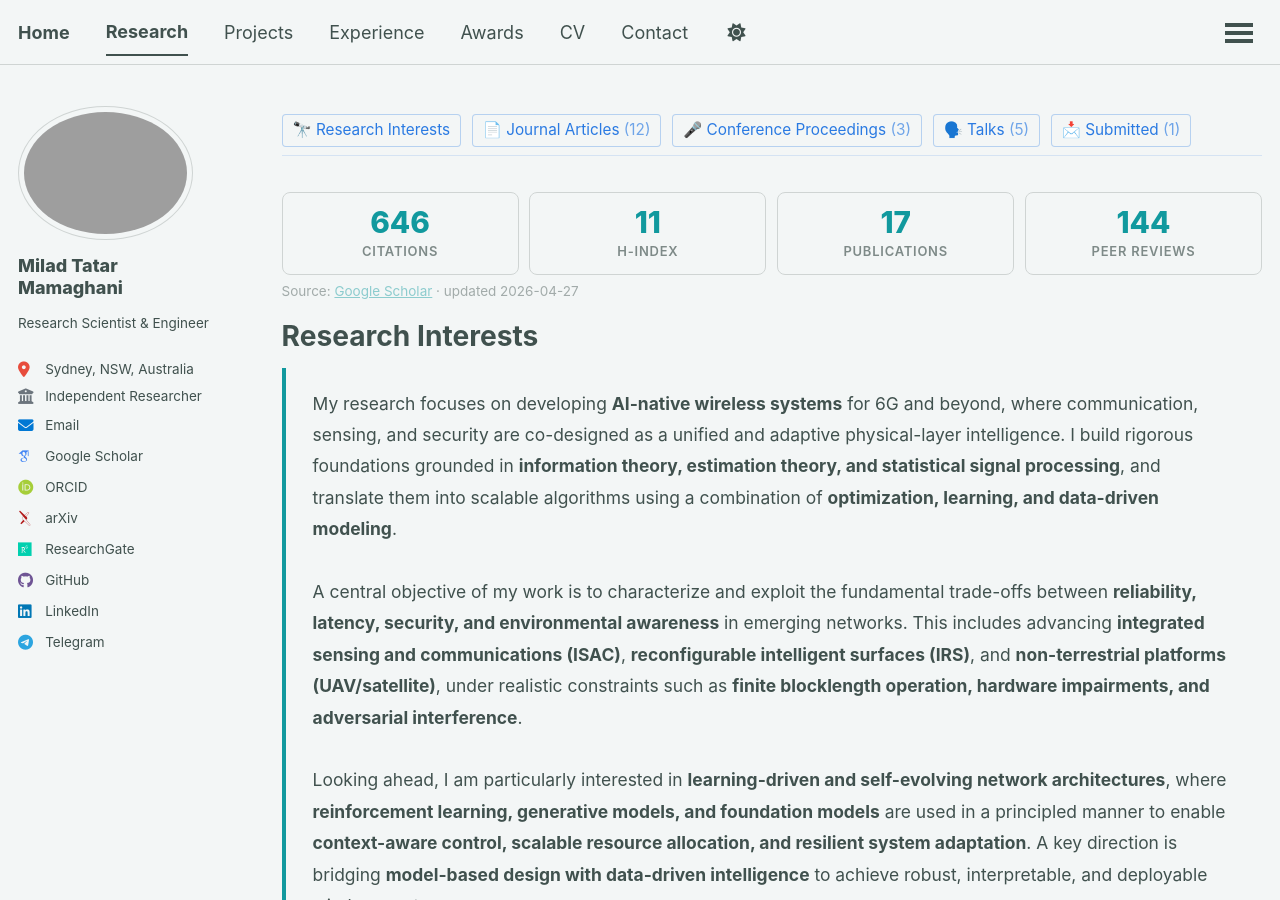
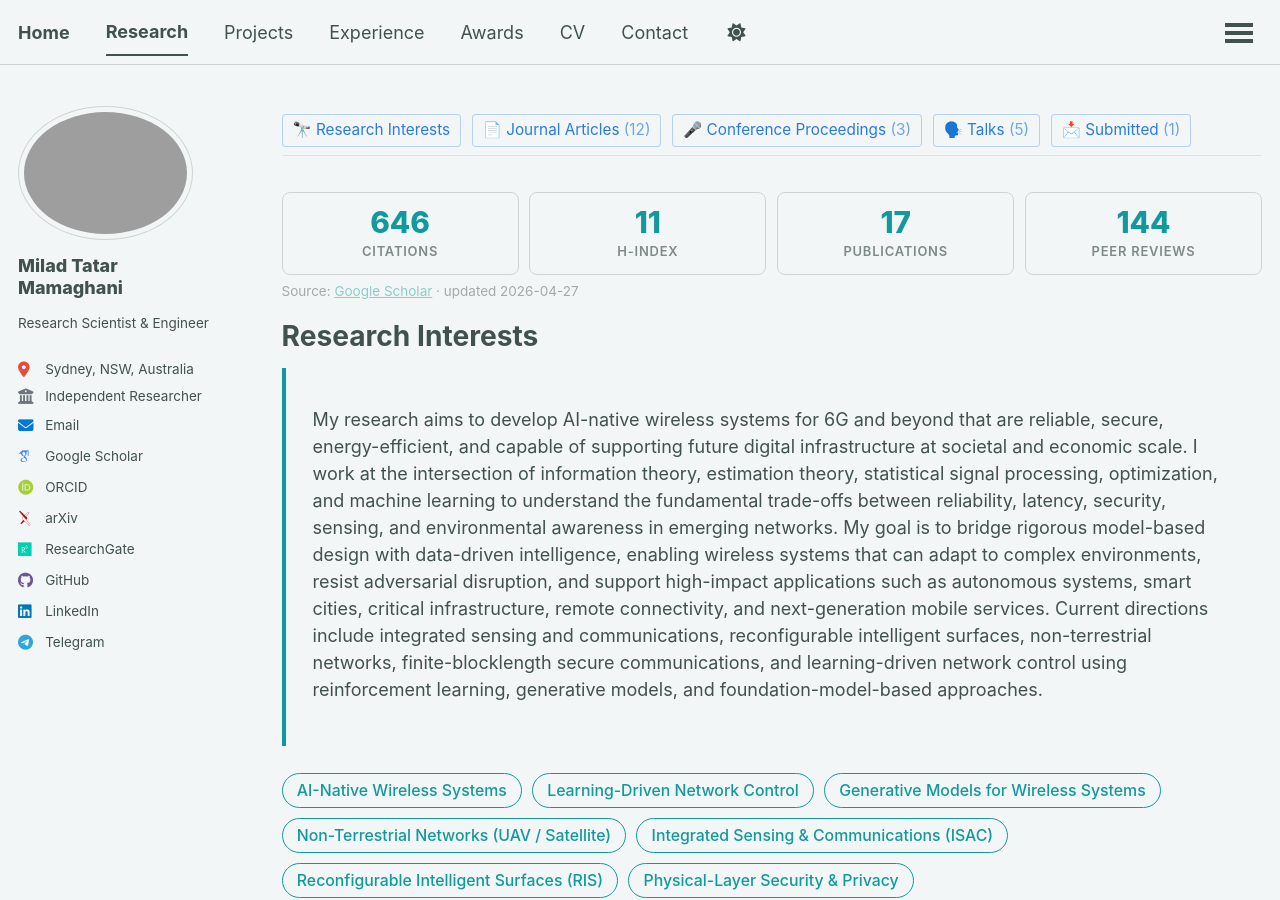
Before and after one commit to miladtm94/miladtm94.github.io, a Jekyll site: the page built from _pages/research.html, in a window 1280 px wide and 900 px high. Built offline with Jekyll 4.4.1, drawn with Linux system fonts in a browser that asks for light colours; some web fonts are replaced; a script that is not in the unit is left out; some of the changed text lies outside the part shown.

Commit message:
research updates

```diff
--- a/_pages/research.html
+++ b/_pages/research.html
@@ -60,13 +60,9 @@ redirect_from:
 <h1 id="research-vision" style="scroll-margin-top:3.5em;">Research Interests</h1>
 <div style="border-left:4px solid var(--global-link-color); padding:1.1em 1.5em; margin-bottom:1.5em; background: var(--global-bg-color); border-radius:0 6px 6px 0;">
   <p style="margin:0; font-size:0.97em; line-height:1.8;">
-    My research focuses on developing <strong>AI-native wireless systems</strong> for 6G and beyond, where communication, sensing, and security are co-designed as a unified and adaptive physical-layer intelligence.
-    I build rigorous foundations grounded in <strong>information theory, estimation theory, and statistical signal processing</strong>, and translate them into scalable algorithms using a combination of <strong>optimization, learning, and data-driven modeling</strong>.
-    <br><br>
-    A central objective of my work is to characterize and exploit the fundamental trade-offs between <strong>reliability, latency, security, and environmental awareness</strong> in emerging networks. This includes advancing <strong>integrated sensing and communications (ISAC)</strong>, <strong>reconfigurable intelligent surfaces (IRS)</strong>, and <strong>non-terrestrial platforms (UAV/satellite)</strong>, under realistic constraints such as <strong>finite blocklength operation, hardware impairments, and adversarial interference</strong>.
-    <br><br>
-    Looking ahead, I am particularly interested in <strong>learning-driven and self-evolving network architectures</strong>, where <strong>reinforcement learning, generative models, and foundation models</strong> are used in a principled manner to enable <strong>context-aware control, scalable resource allocation, and resilient system adaptation</strong>. A key direction is bridging <strong>model-based design with data-driven intelligence</strong> to achieve robust, interpretable, and deployable wireless systems.
-  </p>
+  <p>
+  My research aims to develop AI-native wireless systems for 6G and beyond that are reliable, secure, energy-efficient, and capable of supporting future digital infrastructure at societal and economic scale. I work at the intersection of information theory, estimation theory, statistical signal processing, optimization, and machine learning to understand the fundamental trade-offs between reliability, latency, security, sensing, and environmental awareness in emerging networks. My goal is to bridge rigorous model-based design with data-driven intelligence, enabling wireless systems that can adapt to complex environments, resist adversarial disruption, and support high-impact applications such as autonomous systems, smart cities, critical infrastructure, remote connectivity, and next-generation mobile services. Current directions include integrated sensing and communications, reconfigurable intelligent surfaces, non-terrestrial networks, finite-blocklength secure communications, and learning-driven network control using reinforcement learning, generative models, and foundation-model-based approaches.
+</p>
 </div>
 
 <div style="display:flex; flex-wrap:wrap; gap:0.55em; margin-bottom:2.5em;">
```
